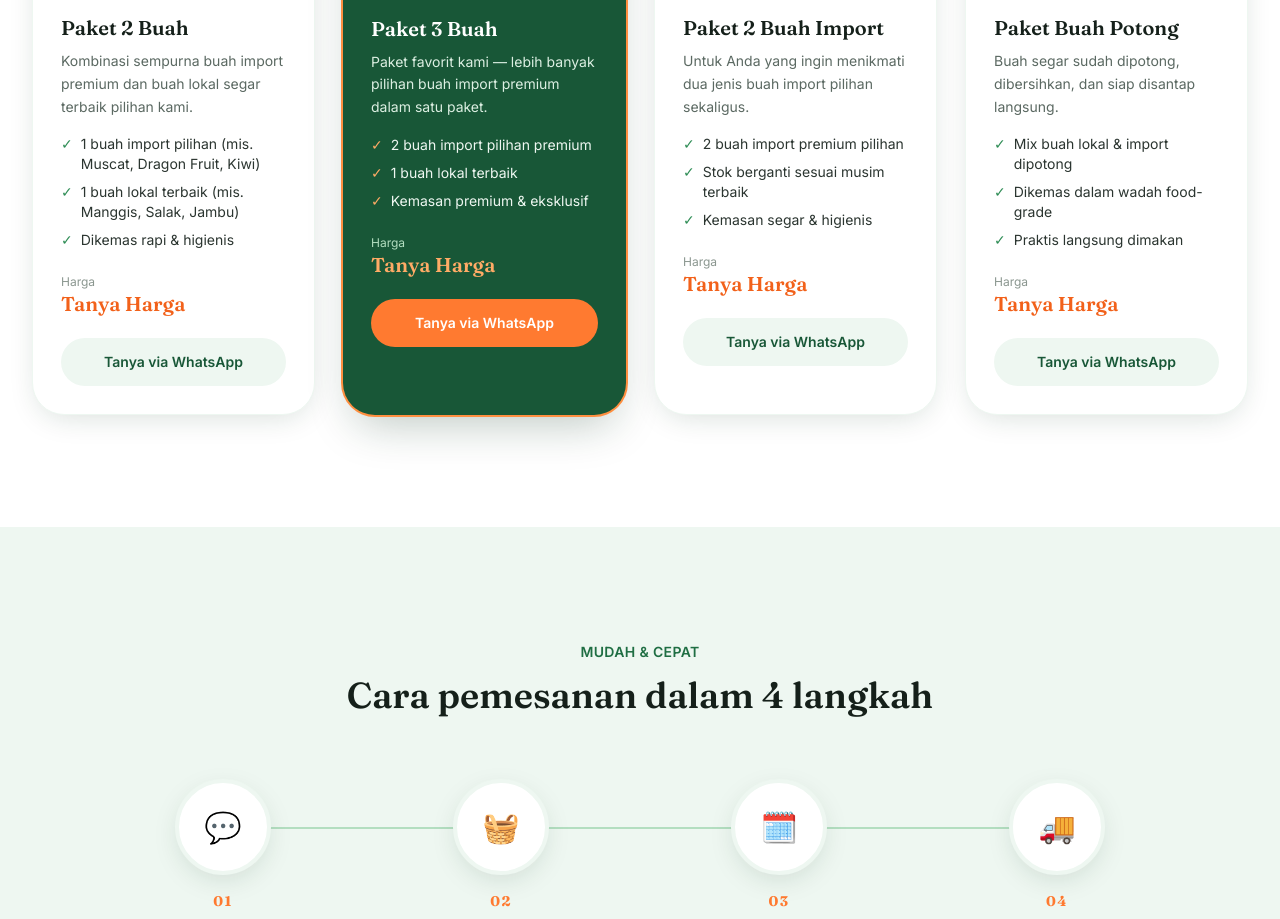
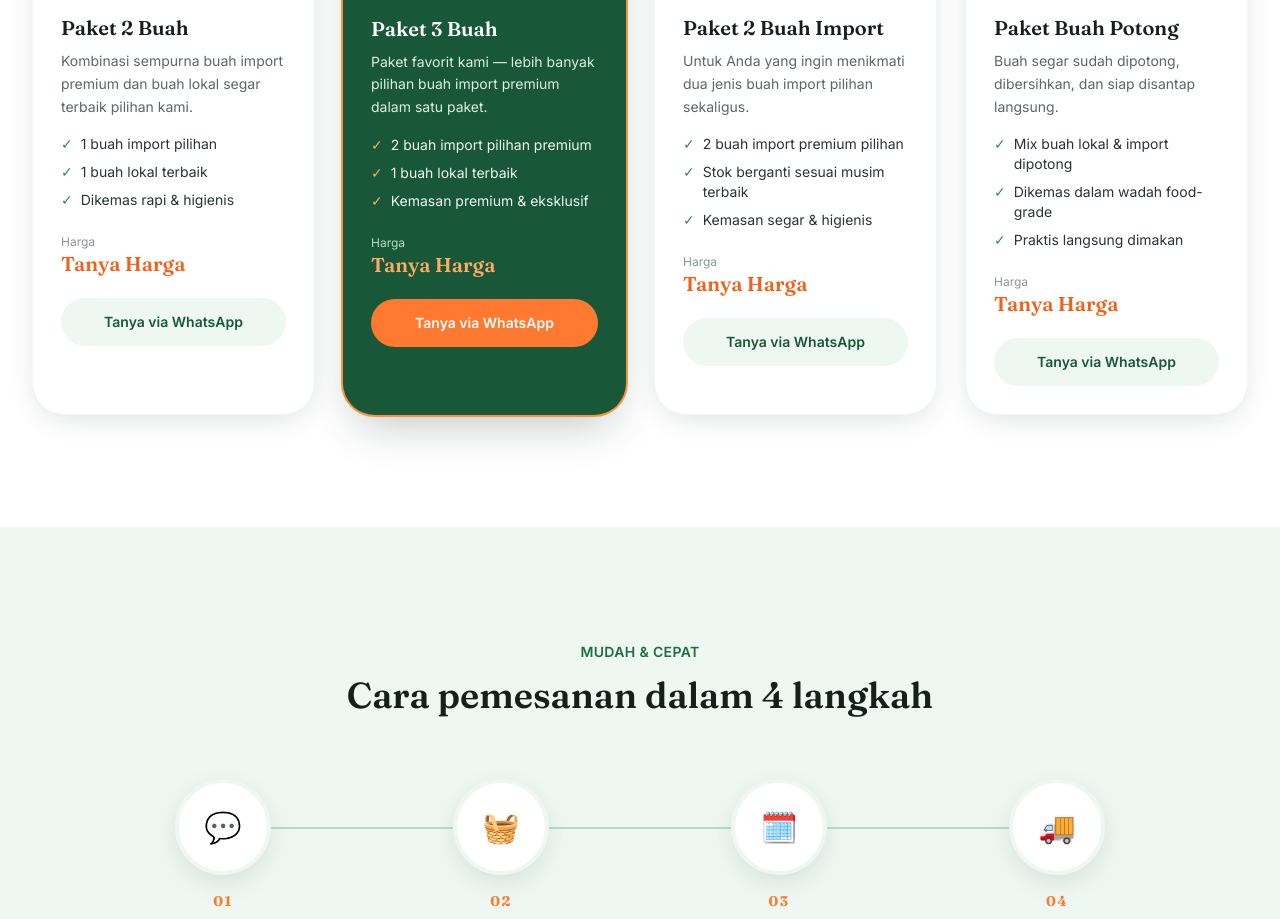
Before and after one commit to dzarmarto/DfreshFruit, a React (Vite) app: page / in a window 1280 px wide. Shown: the part 2640-3559 px from the top of the page. Built offline with nearby package versions, Linux system fonts and the light colour scheme.

Commit message:
Update Packages.jsx

```diff
--- a/src/components/Packages.jsx
+++ b/src/components/Packages.jsx
@@ -11,8 +11,8 @@ const PACKAGES = [
       'https://images.unsplash.com/photo-1619566636858-adf3ef46400b?q=80&w=800&auto=format&fit=crop',
     imageAlt: 'Paket 2 buah segar terdiri dari 1 buah import dan 1 buah lokal',
     features: [
-      '1 buah import pilihan (mis. Muscat, Dragon Fruit, Kiwi)',
-      '1 buah lokal terbaik (mis. Manggis, Salak, Jambu)',
+      '1 buah import pilihan',
+      '1 buah lokal terbaik',
       'Dikemas rapi & higienis',
     ],
   },
```
